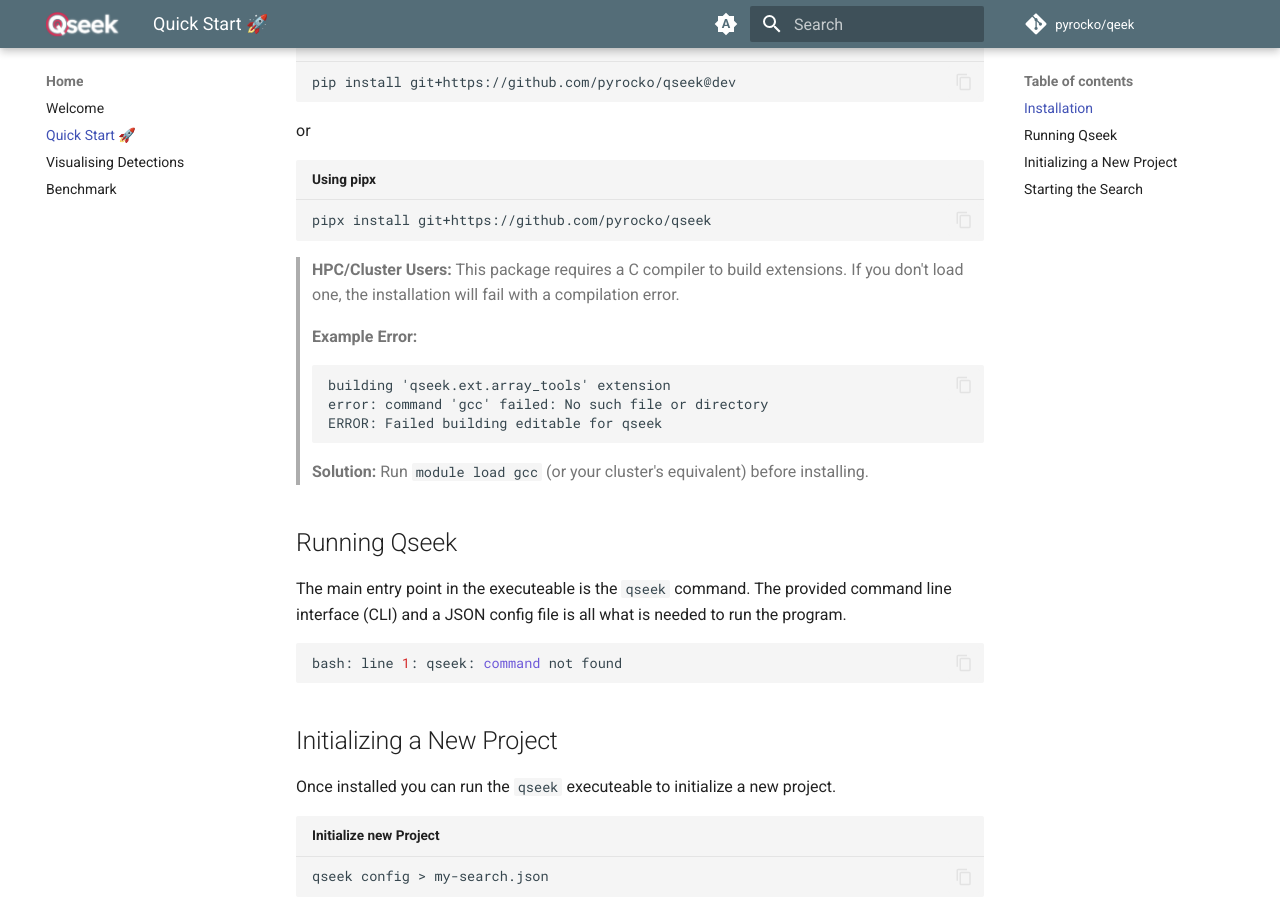
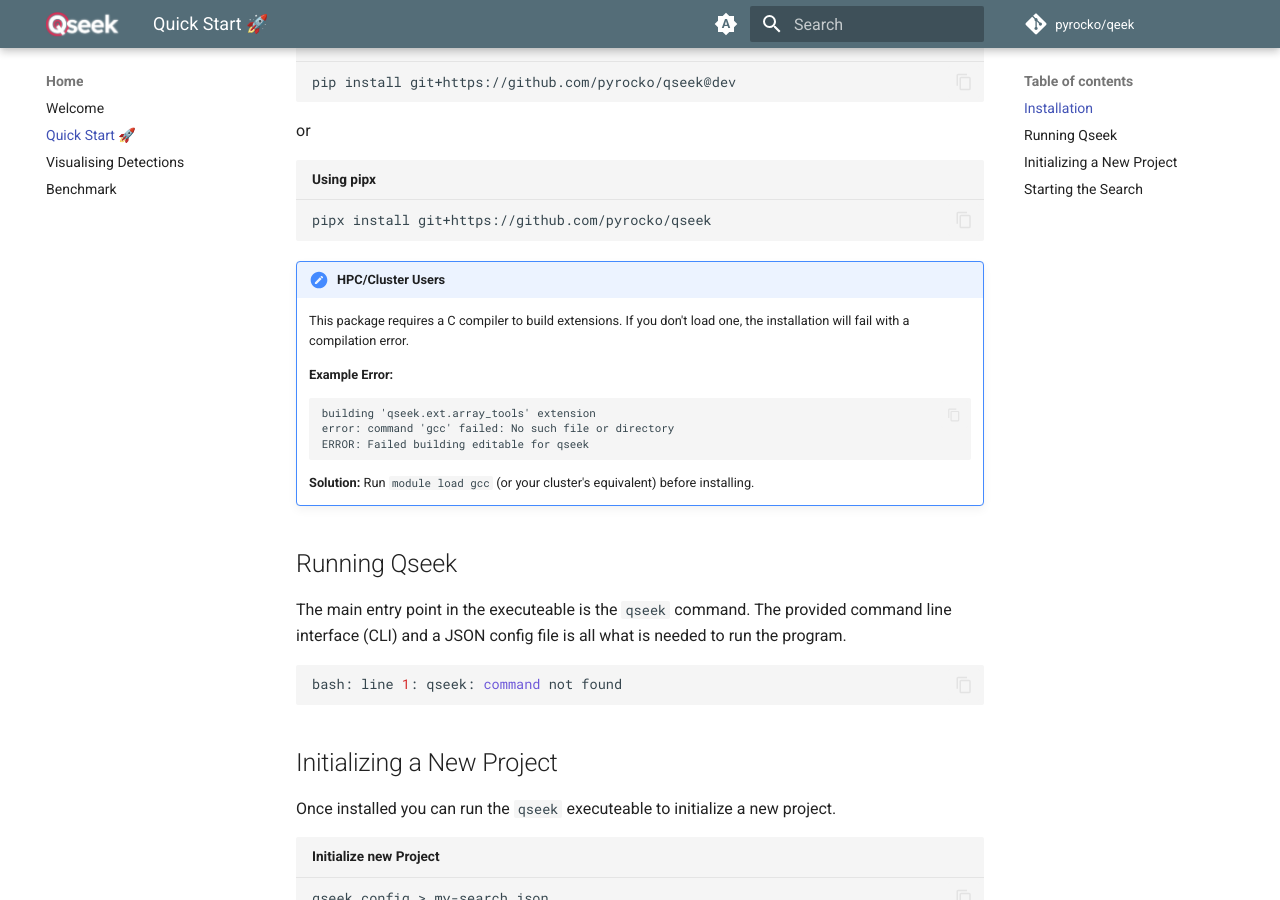
Before and after one commit to pyrocko/qseek, an MkDocs documentation site: the page built from docs/getting_started.md, in a window 1280 px wide and 900 px high, scrolled down 442 px. Built offline with MkDocs 1.6.1 and Material for MkDocs 9.7.7, drawn with Linux system fonts in a browser that asks for light colours; comment, search, counter and statistics services are not loaded; part of the change alters nothing that is shown.

Commit message:
Update docs/getting_started.md
Co-authored-by: Copilot <175728472+Copilot@users.noreply.github.com>

````diff
--- a/docs/getting_started.md
+++ b/docs/getting_started.md
@@ -18,16 +18,17 @@ or
 pipx install git+https://github.com/pyrocko/qseek
 ```
 
-> **HPC/Cluster Users:** This package requires a C compiler to build extensions. If you don't load one, the installation will fail with a compilation error.
->
-> **Example Error:**
-> ```text
-> building 'qseek.ext.array_tools' extension
-> error: command 'gcc' failed: No such file or directory
-> ERROR: Failed building editable for qseek
-> ```
-> **Solution:** Run `module load gcc` (or your cluster's equivalent) before installing.
+!!! note "HPC/Cluster Users"
+    This package requires a C compiler to build extensions. If you don't load one, the installation will fail with a compilation error.
 
+    **Example Error:**
+    ```text
+    building 'qseek.ext.array_tools' extension
+    error: command 'gcc' failed: No such file or directory
+    ERROR: Failed building editable for qseek
+    ```
+
+    **Solution:** Run `module load gcc` (or your cluster's equivalent) before installing.
 ## Running Qseek
 
 The main entry point in the executeable is the `qseek` command. The provided command line interface (CLI) and a JSON config file is all what is needed to run the program.
````
